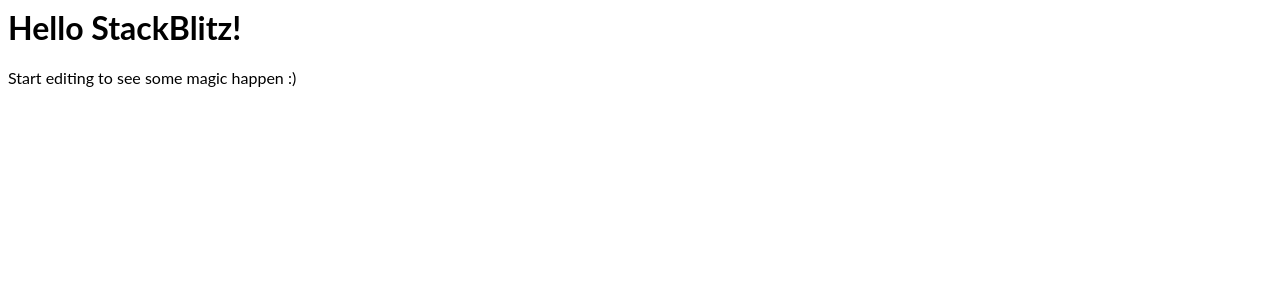
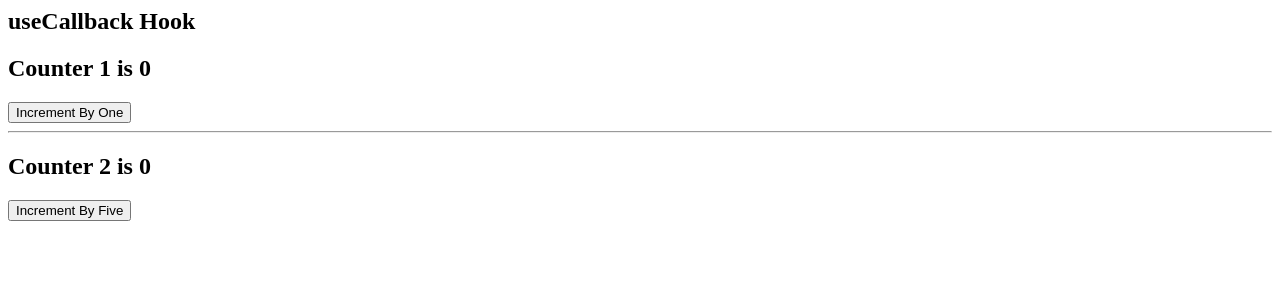
Before and after one commit to ShakibAhmed007/react-dev-useCallback-useMemo, a React (Create React App) app: page / in a window 1280 px wide. Shown: the top 300 px of the page. Built offline with nearby package versions, Linux system fonts and the light colour scheme.

Commit message:
1 file modified

```diff
--- a/src/App.js
+++ b/src/App.js
@@ -1,11 +1,29 @@
-import React from "react";
-import "./style.css";
+import React, { useState } from 'react';
+import './style.css';
+import Title from './components/Title';
+import ShowCount from './components/ShowCount';
+import Button from './components/Button';
 
 export default function App() {
+  const [count1, setCount1] = useState(0);
+  const [count2, setCount2] = useState(0);
+
+  const incrementByOne = () => {
+    setCount1(prevState => prevState + 1);
+  };
+
+  const incrementByFive = () => {
+    setCount2(prevState => prevState + 5);
+  };
+
   return (
     <div>
-      <h1>Hello StackBlitz!</h1>
-      <p>Start editing to see some magic happen :)</p>
+      <Title />
+      <ShowCount count={count1} title="Counter 1" />
+      <Button handleClick={incrementByOne}>Increment By One</Button>
+      <hr />
+      <ShowCount count={count2} title="Counter 2" />
+      <Button handleClick={incrementByFive}>Increment By Five</Button>
     </div>
   );
 }
```
